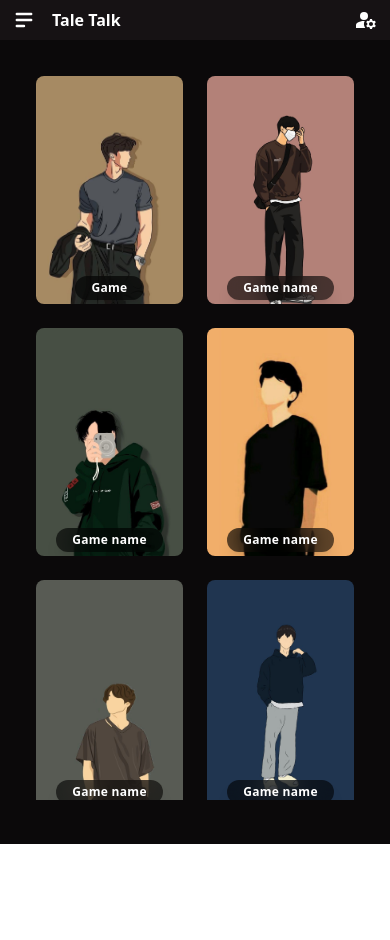
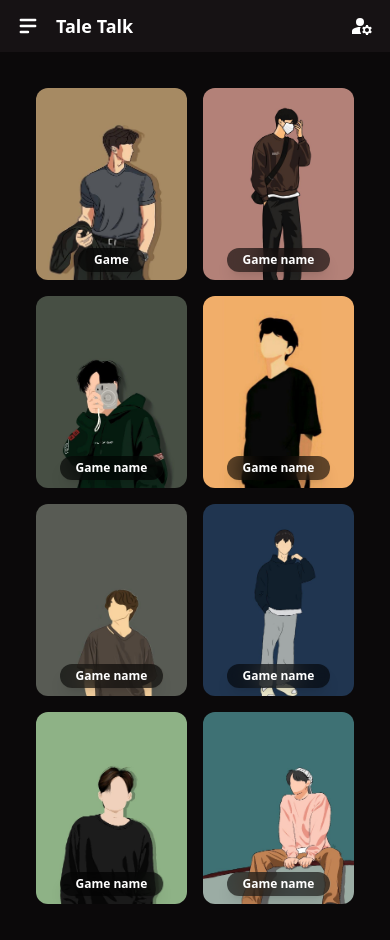
Before and after one commit to raviswamiii/TaleTalk, a React (Vite) app in the folder Frontend/: page / in a window 390 px wide. Before the commit the page ends 844 px from the top, so only its background shows below. Built offline with nearby package versions, Linux system fonts and the light colour scheme.

Commit message:
madeHomePageResponsive

```diff
--- a/Frontend/src/pages/Home.jsx
+++ b/Frontend/src/pages/Home.jsx
@@ -22,35 +22,36 @@ export const Home = () => {
     { id: 8, name: "Game name", img: game8 },
   ];
   return (
-    <div className="h-screen bg-[#0B090A]">
-      <div className="bg-[#161214] text-white px-3 py-2 flex items-center justify-between">
-        <div className="flex gap-4">
+    <div className="min-h-screen bg-[#0B090A] flex flex-col">
+      <div className="bg-[#161214] text-white px-4 py-3 flex items-center justify-between">
+        <div className="flex gap-4 items-center">
           <HiMenuAlt2 className="text-2xl" />
-          <h1 className="font-semibold">Tale Talk</h1>
+          <h1 className="font-semibold text-lg">Tale Talk</h1>
         </div>
         <MdManageAccounts className="text-2xl" />
       </div>
 
-      <div className="p-9 grid grid-cols-2 gap-6 overflow-y-scroll h-[90vh] ">
-        {games.map((game) => {
-          return (
+      <div className="flex-1 overflow-y-auto p-9 sm:p-10 md:p-11 lg:p-12">
+        <div className="grid grid-cols-2 md:grid-cols-3 lg:grid-cols-4 gap-4 sm:gap-6">
+          {games.map((game) => (
             <div
               key={game.id}
-              className="relative h-[27vh] rounded-lg overflow-hidden hover:scale-105 transition-transform duration-300 cursor-pointer"
+              className="relative h-48 sm:h-56 md:h-60 rounded-xl overflow-hidden hover:scale-105 transition-transform duration-300 cursor-pointer"
             >
               <img
                 src={game.img}
                 alt={game.name}
                 className="w-full h-full object-cover"
               />
-              <div className="absolute bottom-0 flex justify-center w-full">
-                <p className="bg-black/60 backdrop-blur-md text-white text-xs font-semibold px-4 py-1 rounded-full shadow-lg tracking-wide whitespace-nowrap mb-1">
+
+              <div className="absolute bottom-2 w-full flex justify-center">
+                <p className="bg-black/60 backdrop-blur-md text-white text-xs sm:text-sm font-semibold px-4 py-1 rounded-full shadow-lg whitespace-nowrap">
                   {game.name}
                 </p>
               </div>
             </div>
-          );
-        })}
+          ))}
+        </div>
       </div>
     </div>
   );
```
